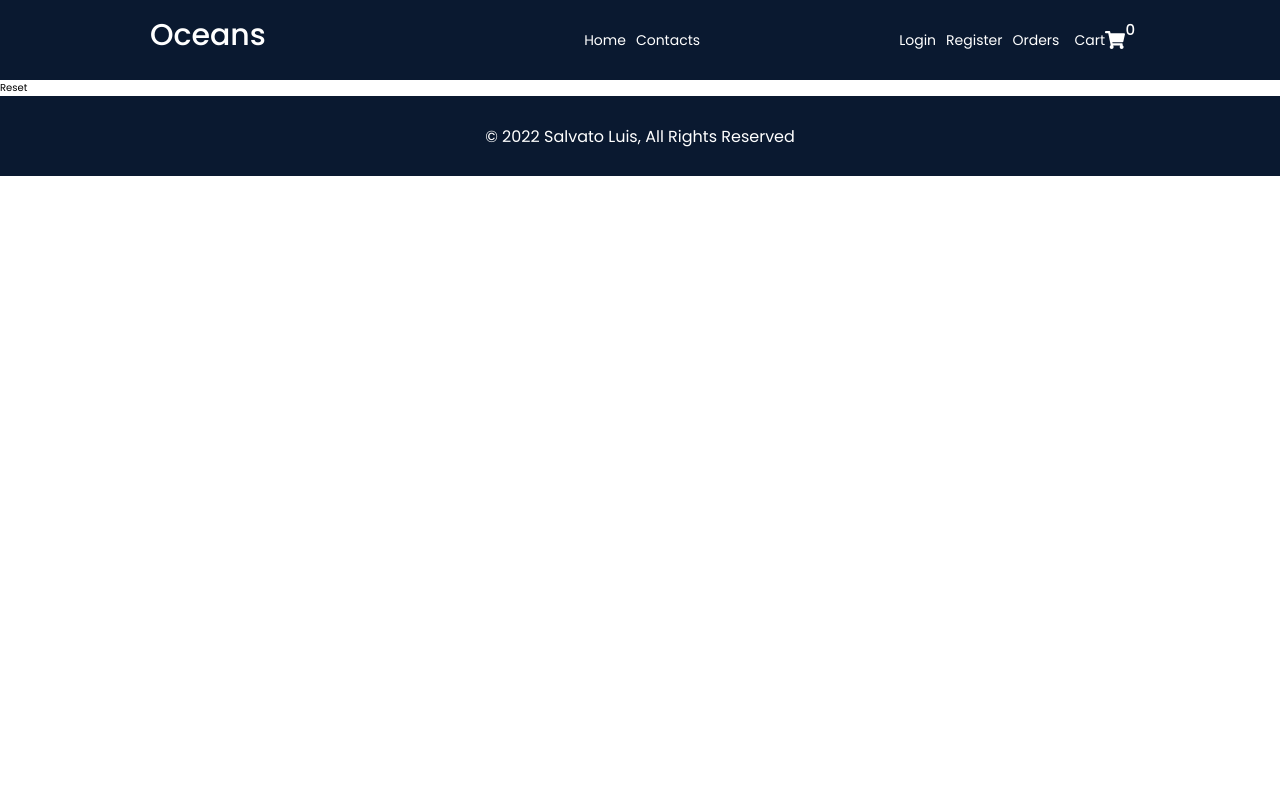
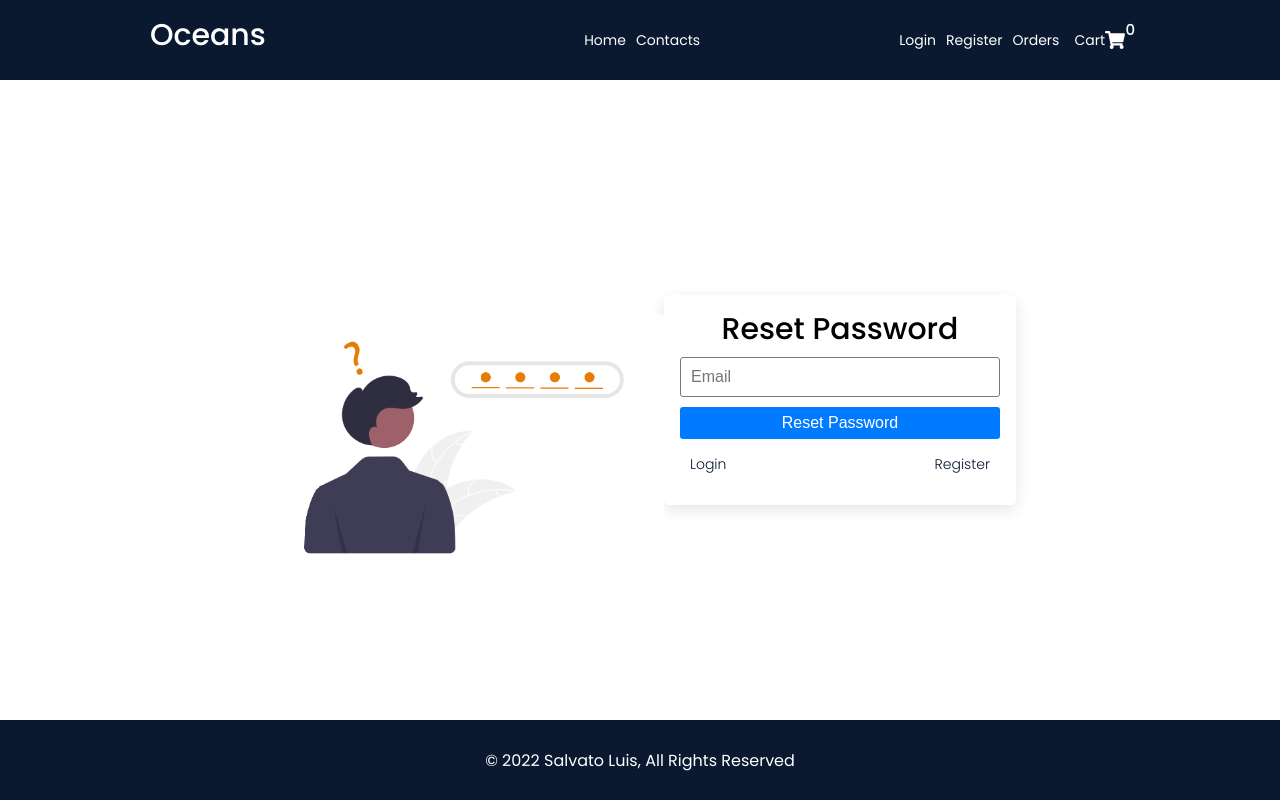
Before and after one commit to salvatoluice/oceans-overflow, a React (Create React App) app: page /reset in a window 1280 px wide. Built offline with nearby package versions, Linux system fonts and the light colour scheme.

Commit message:
Auth layout

```diff
--- a/src/pages/auth/Register.js
+++ b/src/pages/auth/Register.js
@@ -1,8 +1,31 @@
-import React from 'react'
+import React from 'react';
+import { Link } from 'react-router-dom';
+import Card from '../../components/card/Card';
+import styles from './auth.module.scss';
+import register from '../../assets/register.png';
 
 const Register = () => {
   return (
-    <div>Register</div>
+    <section className={`container ${styles.auth}`}>
+    <Card>
+    <div className={styles.form}>
+      <h2>Register</h2>
+        <form>
+          <input type='text' placeholder='Email' required/>
+          <input type='password' placeholder='Password' required/>
+          <input type='password' placeholder='Confirm Password' required/>
+          <button className='--btn --btn-primary --btn-block'>Register</button>
+      </form>
+      <span className={styles.register}>
+        <p>Already have an account? </p>
+        <Link to='/login'>Login</Link>
+      </span>
+    </div>
+    </Card>
+    <div className={styles.img}>
+      <img width='400' src={register} alt="register" />
+    </div>
+  </section>
   )
 }
 
--- a/src/pages/auth/Reset.js
+++ b/src/pages/auth/Reset.js
@@ -1,8 +1,34 @@
 import React from 'react'
+import { Link } from 'react-router-dom'
+import reset from '../../assets/forgot.png'
+import Card from '../../components/card/Card'
+import styles from './auth.module.scss'
 
 const Reset = () => {
   return (
-    <div>Reset</div>
+    <section className={`container ${styles.auth}`}>
+    <div className={styles.img}>
+      <img width='400' src={reset} alt="Reset" />
+    </div>
+    <Card>
+    <div className={styles.form}>
+      <h2>Reset Password</h2>
+        <form>
+          <input type='text' placeholder='Email' required/>
+          <button className='--btn --btn-primary --btn-block'>Reset Password</button>
+          <div className={styles.links}>
+            <p>
+              <Link to='/login'>Login</Link>
+            </p>
+            <p>
+              <Link to='/register'>Register</Link>
+            </p>
+          </div>
+      </form>
+
+    </div>
+    </Card>
+  </section>
   )
 }
 
```
